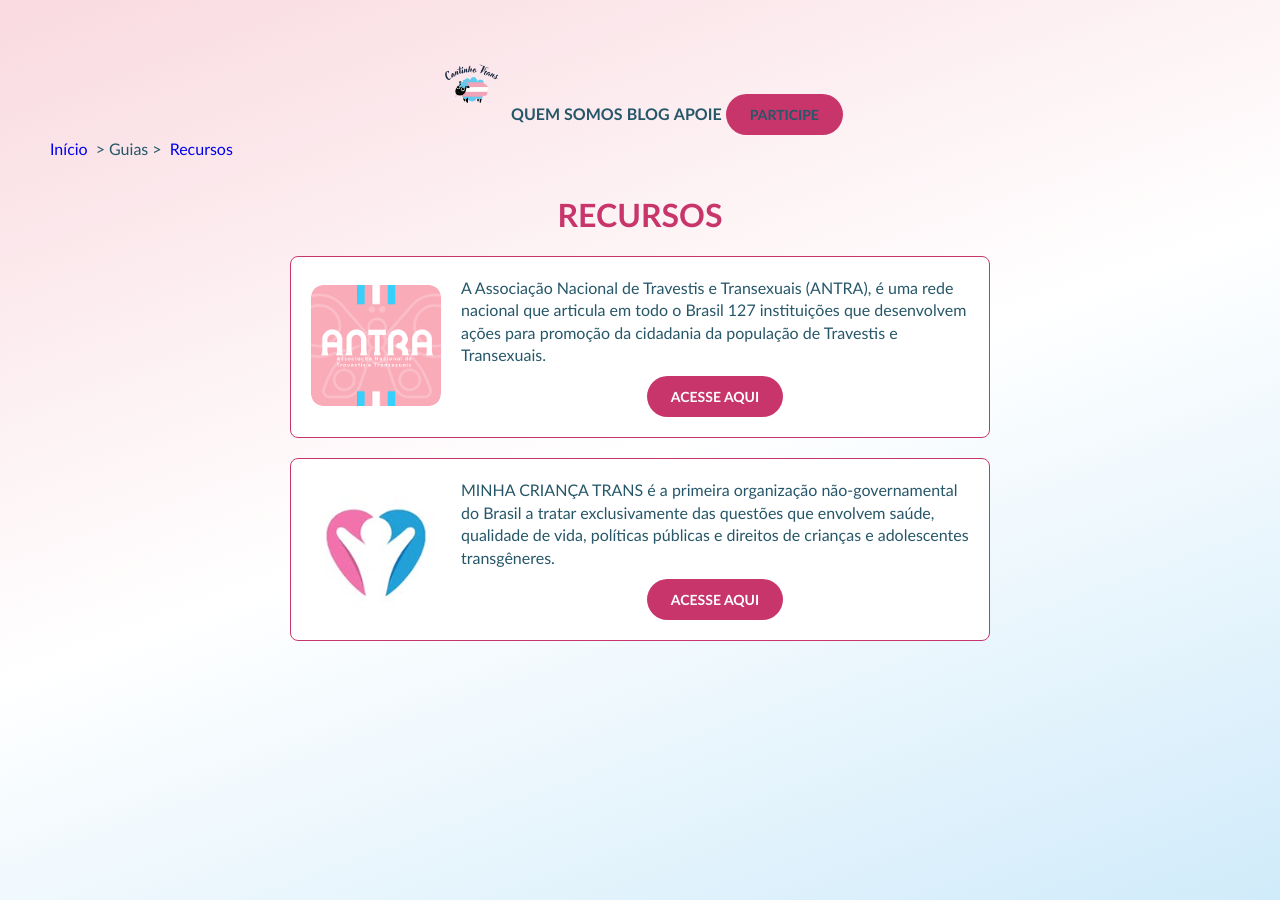
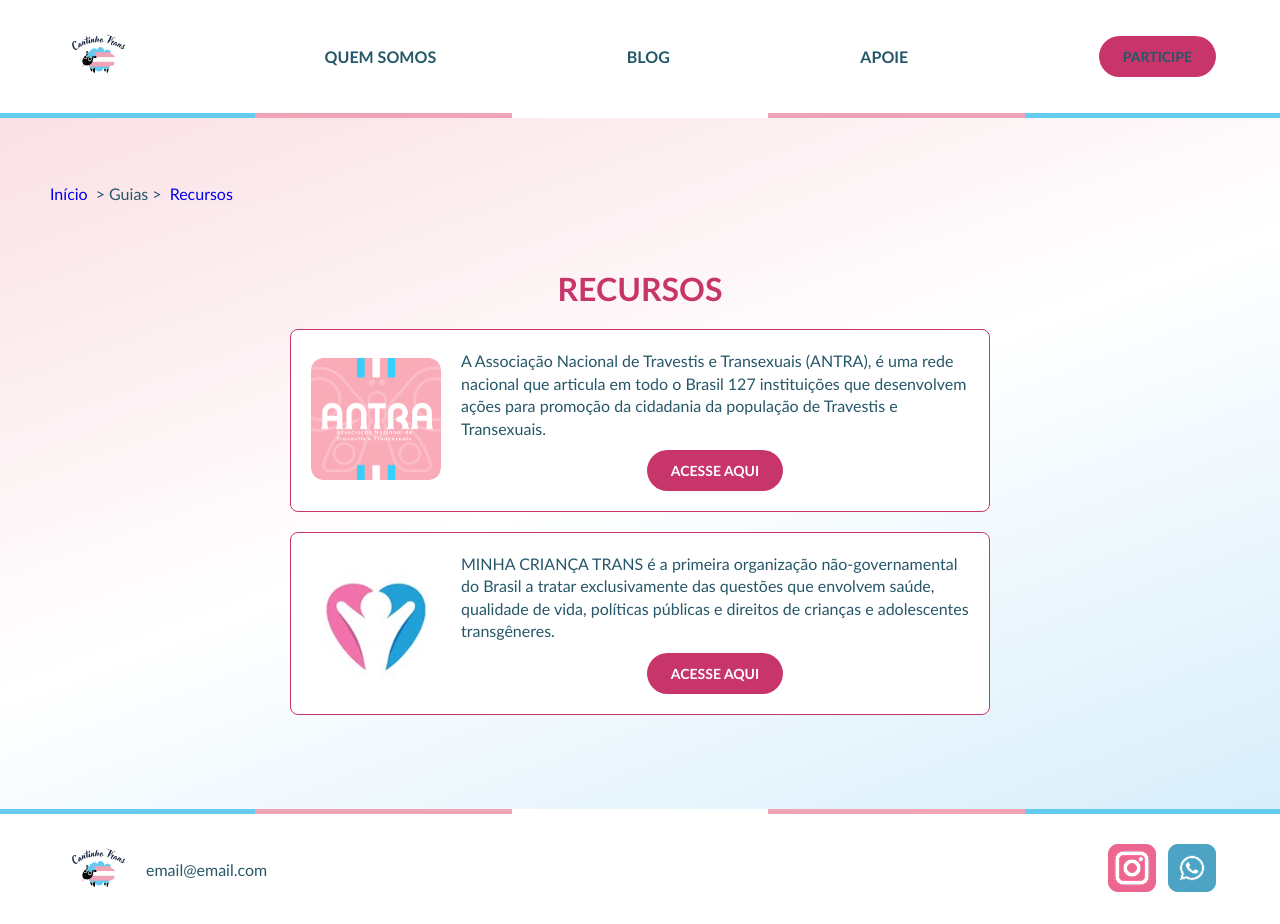
Before and after one commit to GabrielHebertReis/site-cantinho-trans, a plain HTML site: page recursos.html in a window 1280 px wide. Before the commit the page ends 900 px from the top, so only its background shows below. Drawn offline with Linux system fonts and the light colour scheme.

Commit message:
adição de cabecalho e rodape

```diff
--- a/css/style.css
+++ b/css/style.css
@@ -5,6 +5,7 @@
     --azul-fundo:#D0EBFA ;
     --azul-escuro:#265769;
     --branco-fundo: #FFFFFF;
+    --rosa-claro: #F2A4B7;
 }
 
 .logo {
@@ -13,12 +14,64 @@
     flex-shrink: 0;
 }
 
+header{
+    width: 100%;
+    box-sizing: border-box;
+    padding: 20px 5%;
+    border-bottom: 5px solid transparent;
+    border-image: linear-gradient(
+        to right,
+        var(--azul-claro) 0 20%,
+        var(--rosa-claro) 20% 40%,
+        #fff 40% 60%,
+        var(--rosa-claro) 60% 80%,
+        var(--azul-claro) 80%
+    ) 1;
+    background: var(--branco-fundo);
+    margin: 0;
+}
+
+.cabecalho-conteudo {
+  width: 100%;
+}
+
+.navegacao {
+  display: flex;
+  align-items: center;
+  justify-content: space-between;
+  gap: 24px;
+  width: 100%;
+}
+
+footer{
+    display: flex;
+    justify-content: space-between;
+    align-items: center;
+    padding: 20px 5%;
+    border-top: 5px solid transparent;
+    border-image: linear-gradient(
+        to right,
+        var(--azul-claro) 0 20%,
+        var(--rosa-claro) 20% 40%,
+        #fff 40% 60%,
+        var(--rosa-claro) 60% 80%,
+        var(--azul-claro) 80%
+    ) 1;
+    background: var(--branco-fundo);
+    margin-top: 80px;
+}
+
+.elemento-rodape {
+  display: flex;
+  align-items: center;
+  gap: 12px;
+}
 
 body{
     font-family: 'Trebuchet MS', 'Lucida Sans Unicode', 'Lucida Grande', 'Lucida Sans', Arial, sans-serif;
     background: linear-gradient(160deg,var(--rosa-fundo),var(--branco-fundo),var(--azul-fundo));
     min-height: 100vh;
-    margin: 50px;
+    margin: 0px;
     text-align: center;
 }
 
@@ -90,6 +143,7 @@ ul{
 .container{
     display: flex;
     gap: 20px;
+    margin: 50px;
 }
 
 .cartao-redondo{
@@ -160,6 +214,7 @@ ul{
   display: flex;
   align-items: center;
   gap: 8px;
+  margin: 50px;
 }
 
 .aviso{
--- a/recursos.html
+++ b/recursos.html
@@ -6,8 +6,8 @@
     <title>Recursos</title>
     <link rel="stylesheet" href="css/style.css">
 </head>
-<body>
-    <header>
+<header>
+    <div class="cabecalho-conteudo">
         <nav class="navegacao">
             <a href="index.html">
                 <img class = logo src="imgs/logo.png" alt="ovelha com listras azul, rosa e branco">
@@ -17,7 +17,9 @@
             <a href="apoie.html">apoie</a>
             <a class="botao" href="participe.html">participe</a>
         </nav>
-    </header>
+    </div>
+</header>
+<body>
     <main>
         <nav class="breadcrumb">
             <a href="index.html">Início</a>
@@ -109,7 +111,14 @@ Oferecemos cursos gratuitos em uma rede segura, com apoio emocional e acolhiment
                 </div>
             </div>
     </main>
-    <footer>
-
-    </footer>
 </body>
+<footer>
+    <div class="elemento-rodape">
+        <img class = logo src="imgs/logo.png" alt="ovelha com listras azul, rosa e branco">
+        <p>email@email.com</p>
+    </div>
+    <div class="elemento-rodape">
+        <a href="https://www.instagram.com/cantinhotrans/"><img class = social src="imgs/instagram.png" alt="marca do instagram"></a>
+        <a href="https://l.instagram.com/?u=https%3A%2F%2Fchat.whatsapp.com%2FCuYcqcary4wD2QZe1XbQFm%3Fmode%3Dgi_t%26utm_source%3Dig%26utm_medium%3Dsocial%26utm_content%3Dlink_in_bio%26fbclid%3DPAZXh0bgNhZW0CMTEAcGRvZgJzcnRjBmFwcF9pZA85MzY2MTk3NDMzOTI0NTkAAafUM6Kb_hfI3GpSJvwKGAon6IhVgdKncADQmHkkzFZ2V45iGBwWbbtCoXw19w_aem_iNTuTZfYdKugGwPlQZglpA&e=AUCg2KX9hMz73aWXbOHQvkngitAx23NJaY23C-wXv7vj5NgvLKjV5IG2u9CWQtM1GLsVpsHq2x0MAuzkjI-Tylka9reaZH46pFgGRhgQn8hdHarAgOx3PRAvtgzSnRHGqd_DlOvei_XYr-wUG-U6pT8"><img class = social src="imgs/whatsapp.png" alt="marca do whatsapp"></a>
+    </div>
+</footer>
```
